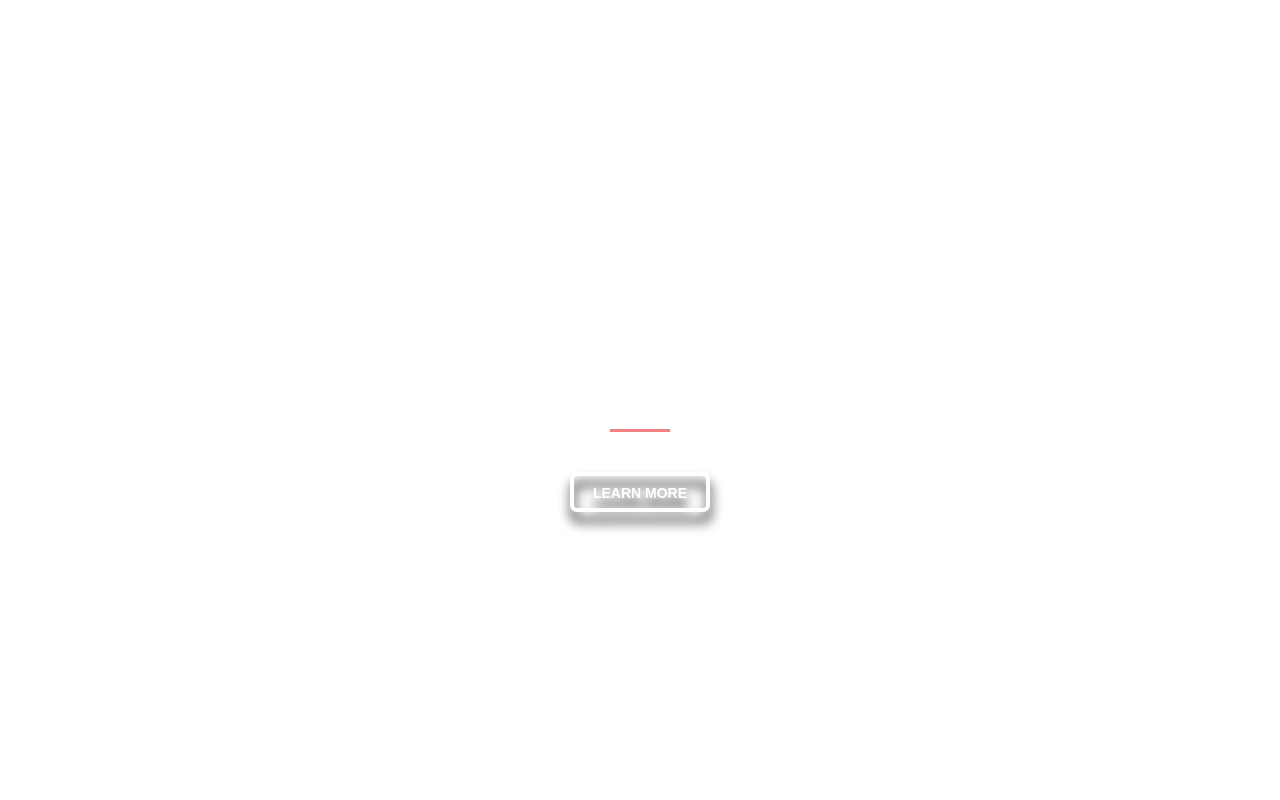
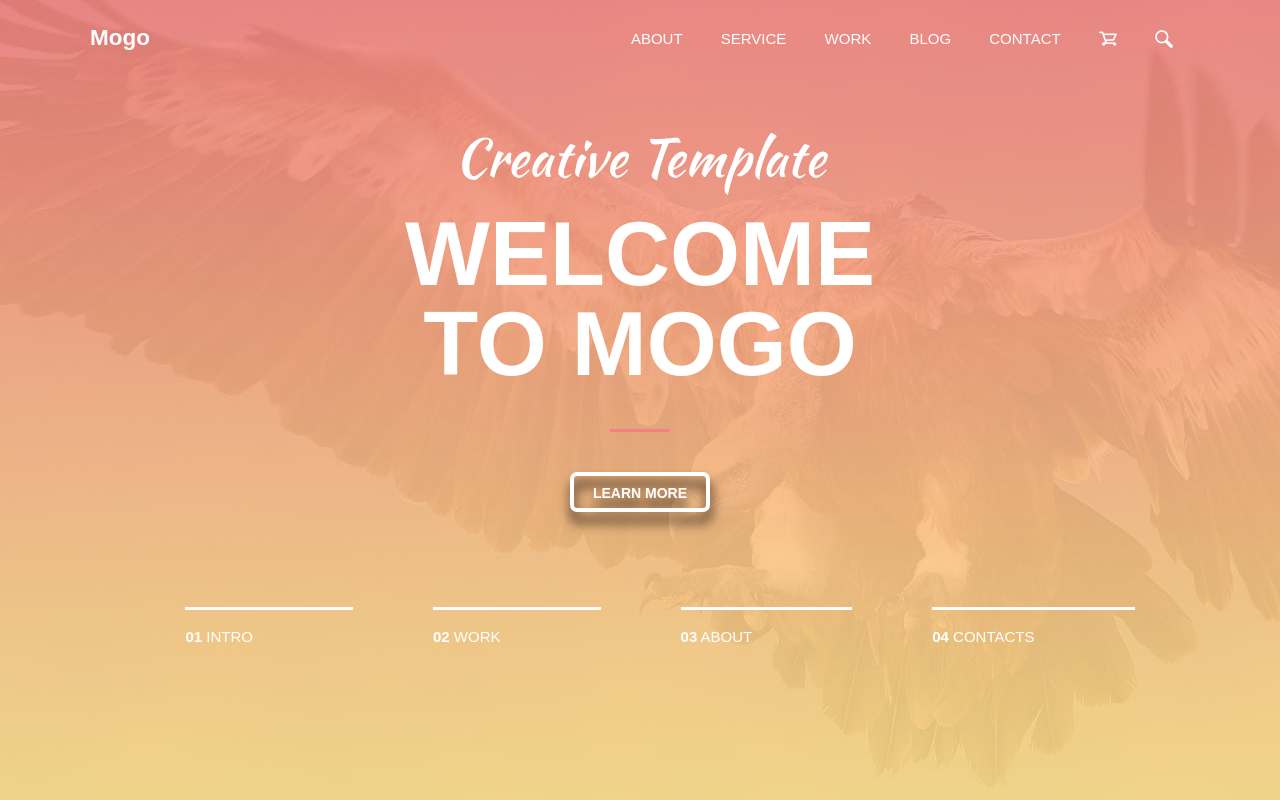
Before and after one commit to ruslan12926/mogo, a plain HTML site: page index.html in a window 1280 px wide. Shown: the top 800 px of the page. Drawn offline with Linux system fonts and the light colour scheme; a script that the page names is missing.

Commit message:
Update style.css

```diff
--- a/style.css
+++ b/style.css
@@ -68,7 +68,7 @@ li{
 	width: 100%;
 	height: 100vh;
 
-	background: url("../img/images/intro.jpg") center no-repeat;
+	background: url("intro.jpg") center no-repeat;
 }
 .subSlogan{
 	font-family: 'Kaushan Script', cursive;
```
